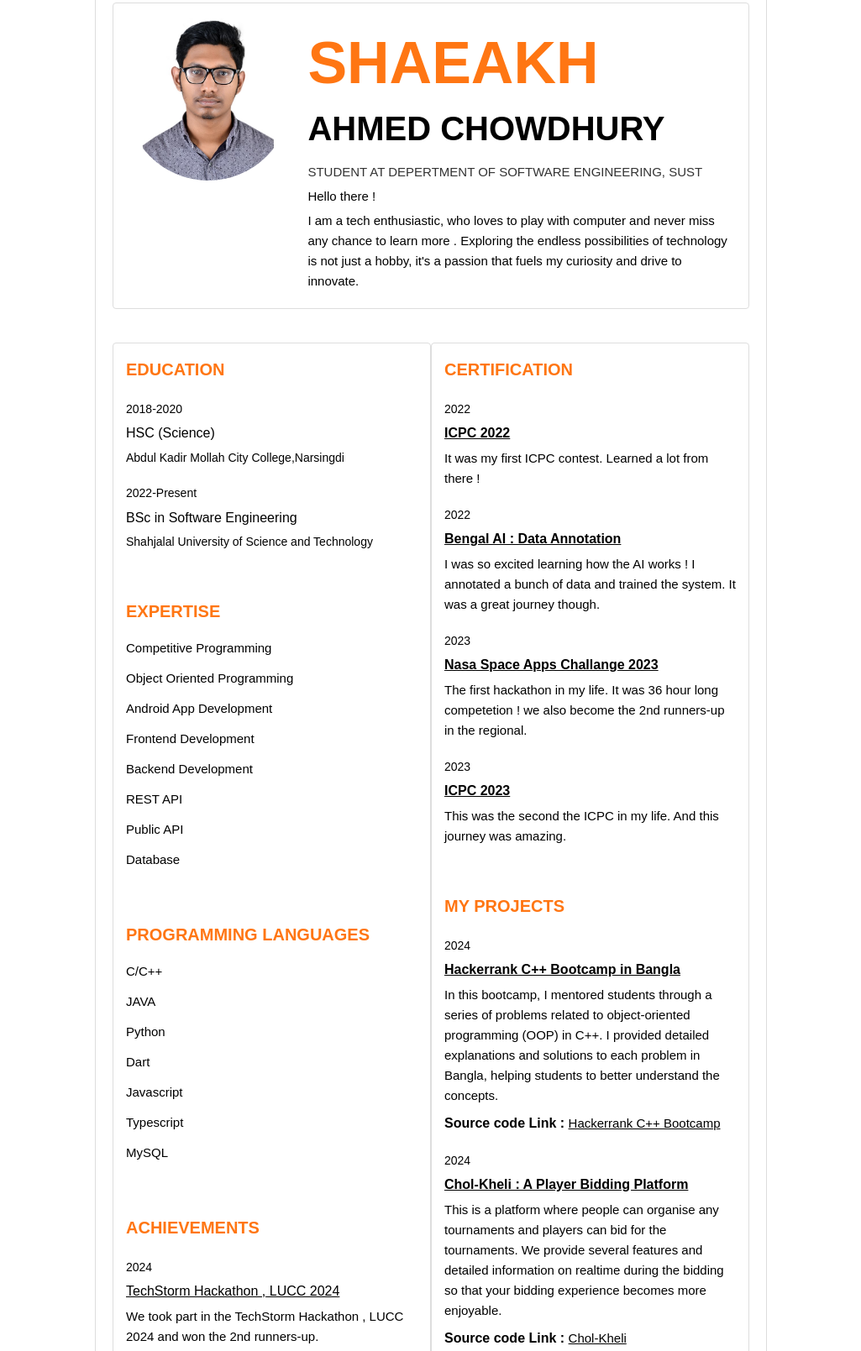
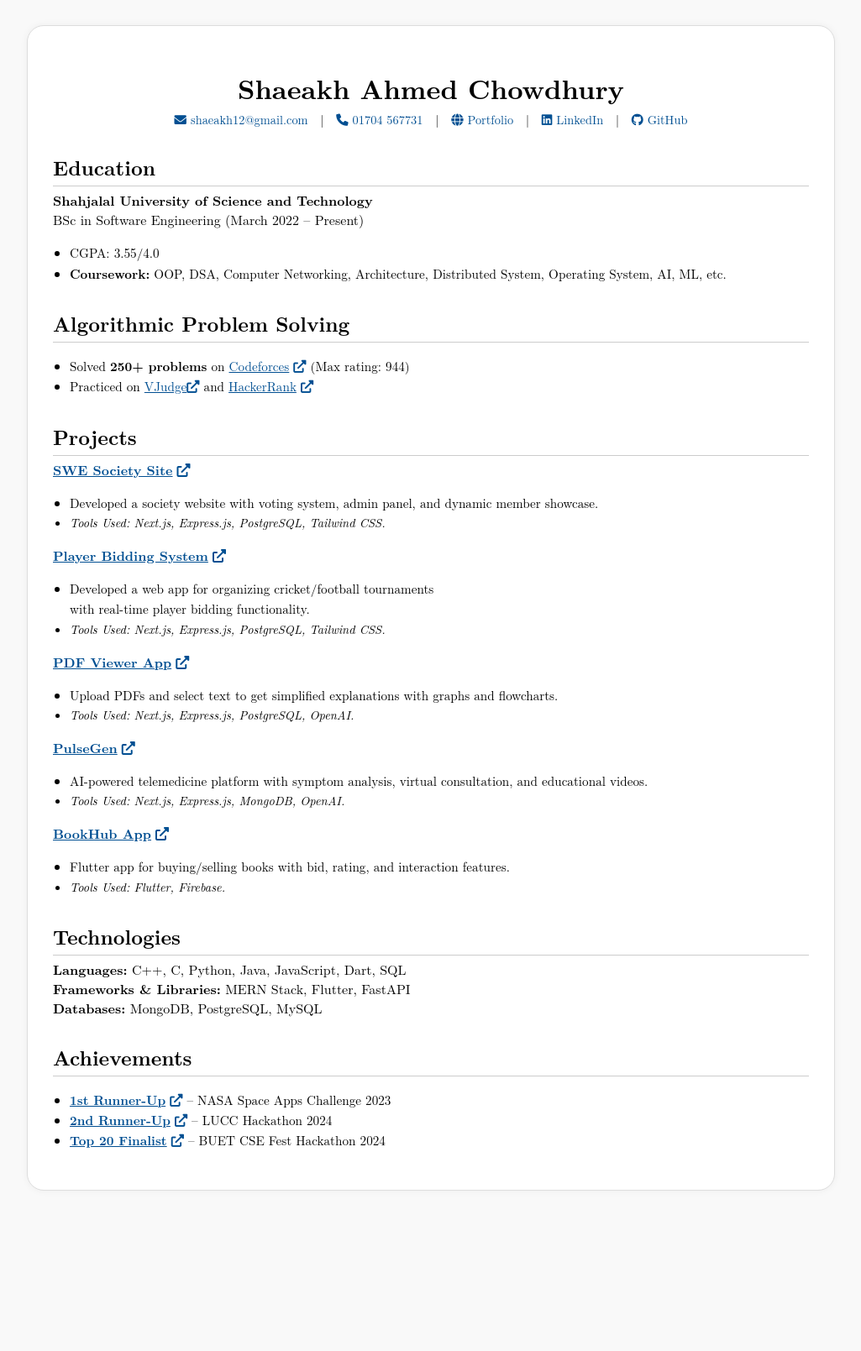
Before and after one commit to shaeakh/shaeakh.github.io, a website: page index.html in a window 1280 px wide. Shown: the part 18-1627 px from the top of the page at 84% size, without its empty margins (127-1152 px from the left). After the commit the page ends 1484 px from the top, so only its background shows below. Drawn offline with nearby package versions, Linux system fonts and the light colour scheme; a web font is replaced by a local one.

Commit message:
Latex cv submitted

```diff
--- a/index.html
+++ b/index.html
@@ -1,324 +1,367 @@
 <!DOCTYPE html>
 <html lang="en">
   <head>
-    <meta charset="UTF-8">
-    <meta name="viewport" content="width=device-width, initial-scale=1.0">
-
-    <!-- title -->
-    <title>Shaeakh's Resume</title>
-    <!-- CSS -->
-    <link rel="stylesheet" href="style.css">
+    <meta charset="UTF-8" />
+    <meta name="viewport" content="width=device-width, initial-scale=1.0" />
+    <title>Shaeakh Ahmed Chowdhury - CV</title>
+    <link rel="preconnect" href="https://fonts.googleapis.com" />
+    <link rel="preconnect" href="https://fonts.gstatic.com" crossorigin />
+    <link
+      href="https://fonts.googleapis.com/css2?family=Latin+Modern+Roman:wght@400;600;700&display=swap"
+      rel="stylesheet"
+    />
+    <link
+      rel="stylesheet"
+      href="https://cdnjs.cloudflare.com/ajax/libs/font-awesome/6.0.0-beta3/css/all.min.css"
+    />
     <style>
       body {
-            font-family: 'Arial', sans-serif;
-            margin: 0;
-            padding: 0;
-            line-height: 1.6;
-            color: #333;
-            background-color: #fff;
+        font-family: "Latin Modern Roman", serif; /* Implemented LaTeX-like font */
+        background-color: #f9f9f9;
+        padding: 40px;
+        color: #000; /* All text color set to black */
       }
       .container {
-            max-width: 800px;
-            margin: 0 auto;
-            padding: 20px;
+        max-width: 900px;
+        margin: auto;
+        background-color: #fff;
+        padding: 30px;
+        border-radius: 20px;
+        box-shadow: 0 0 10px rgba(0, 0, 0, 0.05);
         border: 1px solid #ddd;
       }
-        .profile_container, .group1, .group2, .group3 {
+      h1,
+      h2 {
+        color: #000; /* Set headings to black */
+        margin-bottom: 5px;
+      }
+      h1 {
+        font-size: 2rem;
+        text-align: center;
+      }
+      h2 {
+        border-bottom: 1px solid #ccc;
+        padding-bottom: 5px;
+        margin-top: 30px;
+      }
+      p,
+      li {
+        font-size: 0.95rem;
+        line-height: 1.6;
+      }
+      ul {
+        padding-left: 20px;
+      }
+      .icon {
+        color: #014f92; /* Set icon color to #014f92 */
+        margin-left: 5px; /* Spacing for the icon */
+      }
+      .hyperlinked-text {
+        color: #014f92;
+      }
+      .contact {
+        text-align: center;
         margin-bottom: 20px;
-            background: #fff;
+        font-size: 0.9rem;
+      }
+      .contact a {
+        color: #014f92; /* Hyperlink text color remains #014f92 */
+        text-decoration: none;
+        margin: 0 10px;
+        display: inline-block; /* Allows margin to work correctly */
+      }
+      .contact a i {
+        margin-right: 5px;
+      }
+      .project,
+      .entry {
+        margin-bottom: 5px;
+      }
+      .project-title,
+      .entry-title {
+        font-weight: 600;
+        color: #000; /* Set project/entry titles to black */
+      }
+      .tools {
+        font-style: italic;
+        color: #000; /* Set tools text to black */
+        font-size: 0.9rem;
+      }
+      a.external-link-icon {
+        color: #014f92; /* Ensure external link icons match the link color */
+        margin-left: 5px; /* Spacing for the icon after text */
+      }
+
+      /* Responsive adjustments */
+      @media (max-width: 768px) {
+        body {
+          padding: 20px; /* Reduce padding on smaller screens */
+        }
+        .container {
+          padding: 20px; /* Reduce container padding */
+          border-radius: 10px; /* Slightly smaller border-radius */
+        }
+        h1 {
+          font-size: 1.8rem; /* Slightly smaller heading on small screens */
+        }
+        h2 {
+          margin-top: 25px; /* Adjust top margin for headings */
+        }
+        p,
+        li {
+          font-size: 0.9rem; /* Slightly smaller body text */
+        }
+        .contact a {
+          margin: 5px; /* Adjust spacing for contact links */
+          display: block; /* Stack contact links vertically */
+          width: fit-content; /* Adjust width to fit content */
+          margin-left: auto; /* Center individual links */
+          margin-right: auto; /* Center individual links */
+        }
+        .contact span.separator {
+          display: none; /* Hide the | separator when links are stacked */
+        }
+      }
+
+      @media (max-width: 480px) {
+        body {
           padding: 15px;
-            border: 1px solid #ddd;
-            border-radius: 4px;
         }
-        h1, h3 {
-            color: #222;
-            margin-bottom: 10px;
+        .container {
+          padding: 15px;
         }
-        .profilename {
-            font-size: 1.8em;
-            margin: 0;
+        h1 {
+          font-size: 1.5rem;
         }
-        .profiletitle, .Profiledescription, .itemTitle, .itemSubtitle, .preTitle {
-            margin: 5px 0;
+        h2 {
+          font-size: 1.2rem;
         }
-        .skills_list, .socialItems, .interestItems {
-            list-style: none;
-            padding: 0;
+        p,
+        li {
+          font-size: 0.85rem;
         }
-        .skills_list li, .socialItem, .interestItem {
-            padding: 3px 0;
-        }
-        a {
-            color: #000;
-            text-decoration: underline;
-        }
-        .HR {
-            border: 0;
-            height: 1px;
-
-            background: #ccc;
-            margin: 20px 0;
-        }
-        @media print {
-            a {
-                color: #000;
-                text-decoration: none;
+        .contact a {
+          font-size: 0.8rem;
         }
       }
     </style>
-
-    <!-- script -->
-    <script src="https://unpkg.com/feather-icons"></script>
   </head>
   <body>
     <div class="container">
-        <div class="profile">
-            <div class="profile_container">
-                <div class="ProfileImg">
-                    <img src="/assets/Shaeakh.jpg" alt="Shaeakh Ahmed Chowdhury">
+      <h1>Shaeakh Ahmed Chowdhury</h1>
+      <div class="contact">
+        <a href="mailto:shaeakh12@gmail.com"
+          ><i class="fas fa-envelope"></i>shaeakh12@gmail.com</a
+        >
+        <span class="separator">|</span>
+        <a href="tel:+8801704567731"
+          ><i class="fas fa-phone"></i>01704 567731</a
+        >
+        <span class="separator">|</span>
+        <a href="https://yourwebsite.com/"
+          ><i class="fas fa-globe"></i>Portfolio</a
+        >
+        <span class="separator">|</span>
+        <a href="https://www.linkedin.com/in/shaeakh1/"
+          ><i class="fab fa-linkedin"></i>LinkedIn</a
+        >
+        <span class="separator">|</span>
+        <a href="https://github.com/shaeakh"
+          ><i class="fab fa-github"></i>GitHub</a
+        >
       </div>
-                <div class="profiletxt">
-                    <h1 class="profilename">
-                        <span class="firstname">Shaeakh</span>
-                        <span class="lastname">Ahmed Chowdhury</span>
-                    </h1>
-                    <p class="profiletitle">
-                        Student at Depertment of Software Engineering, SUST
-                    </p>
-                    <p class="Profiledescription">
-                        Hello there !
-                    </p>
-                    <p class="Profiledescription">
-                        I am a tech enthusiastic, who loves to play with computer
-                        and never miss any chance to learn more .
-                        Exploring the endless possibilities of technology is not just a hobby,
-                        it's a passion that fuels my curiosity and drive to innovate.
-                    </p>
 
-                    <!-- <a href="./assets/CV.pdf" class="DownloadBtn" download="Shaeakh's Resume.pdf">Download Resume</a> -->
+      <h2>Education</h2>
+      <div class="entry">
+        <div class="entry-title">
+          Shahjalal University of Science and Technology
         </div>
-            </div>
-        </div>
-        <div class="group1">
-            <div class="education">
-                <h3 class="title">Education</h3>
-                <div class="eduItem">
-                    <p class="preTitle">2018-2020</p>
-                    <h4 class="itemTitle">HSC (Science)</h4>
-                    <p class="itemSubtitle">Abdul Kadir Mollah City College,Narsingdi</p>
-                </div>
-                <div class="eduItem">
-                    <p class="preTitle">2022-Present</p>
-                    <h4 class="itemTitle">BSc in Software Engineering</h4>
-                    <p class="itemSubtitle">Shahjalal University of Science and Technology</p>
-                </div>
-            </div>
-            <div class="skills">
-                <h3 class="title">expertise</h3>
-                <ul class="skills_list Profiledescription">
-                    <li>Competitive Programming</li>
-                    <li>Object Oriented Programming</li>
-                    <li>Android App Development</li>
-                    <li>Frontend Development</li>
-                    <li>Backend Development</li>
-                    <li>REST API</li>
-                    <li>Public API</li>
-                    <li>Database</li>
+        <div>BSc in Software Engineering (March 2022 – Present)</div>
+        <ul>
+          <li>CGPA: 3.55/4.0</li>
+          <li>
+            <strong>Coursework:</strong> OOP, DSA, Computer Networking,
+            Architecture, Distributed System, Operating System, AI, ML, etc.
+          </li>
         </ul>
       </div>
-            <div class="reference">
-                <h3 class="title">Programming Languages</h3>
-                <div class="reference_item">
-                    <ul class="skills_list Profiledescription">
-                        <li>C/C++</li>
-                        <li>JAVA</li>
-                        <li>Python</li>
-                        <li>Dart</li>
-                        <li>Javascript</li>
-                        <li>Typescript</li>
-                        <li>MySQL</li>
+
+      <h2>Algorithmic Problem Solving</h2>
+      <ul>
+        <li>
+          Solved <strong>250+ problems</strong> on
+          <a
+            href="https://codeforces.com/profile/hay-maker"
+            class="hyperlinked-text"
+            >Codeforces<i
+              class="icon fas fa-external-link-alt external-link-icon"
+            ></i
+          ></a>
+          (Max rating: 944)
+        </li>
+        <li>
+          Practiced on
+          <a href="https://vjudge.net/user/shaeakh" class="hyperlinked-text"
+            >VJudge<i class="fas fa-external-link-alt external-link-icon"></i
+          ></a>
+          and
+          <a
+            href="https://www.hackerrank.com/profile/shaeakh12"
+            class="hyperlinked-text"
+            >HackerRank<i
+              class="icon fas fa-external-link-alt external-link-icon"
+            ></i
+          ></a>
+        </li>
+      </ul>
+
+      <h2>Projects</h2>
+      <div class="project">
+        <div class="project-title">
+          <a
+            href="https://github.com/nafi-ullah/swe-society-site"
+            class="hyperlinked-text"
+            >SWE Society Site<i
+              class="icon fas fa-external-link-alt external-link-icon"
+            ></i
+          ></a>
+        </div>
+        <ul>
+          <li>
+            Developed a society website with voting system, admin panel, and
+            dynamic member showcase.
+          </li>
+          <li class="tools">
+            Tools Used: Next.js, Express.js, PostgreSQL, Tailwind CSS.
+          </li>
         </ul>
       </div>
+
+      <div class="project">
+        <div class="project-title">
+          <a
+            href="https://github.com/shaeakh/WebProject"
+            class="hyperlinked-text"
+            >Player Bidding System<i
+              class="icon fas fa-external-link-alt external-link-icon"
+            ></i
+          ></a>
         </div>
-            <div class="awards">
-                <h3 class="title">achievements</h3>
-                <div class="awardsItem">
-                    <p class="preTitle">2024</p>
-                    <h4 class="itemTitle"><a href="https://github.com/shaeakh/sust_oracle">TechStorm Hackathon , LUCC 2024</a></h4>
-                    <p class="Profiledescription">
-                        We took part in the TechStorm Hackathon , LUCC 2024 and won the 2nd runners-up.
-                    </p>
-                </div>
-                <div class="awardsItem">
-                    <p class="preTitle">2023</p>
-                    <h4 class="itemTitle"><a href="https://github.com/shaeakh/kibo_sample_apk">Kibo Robot Programming Challange 2023</a></h4>
-                    <p class="Profiledescription">
-                        It was my honor to hold rank 11th in the national round Kibo Robot Programming Challange 2023.
-                        We build several apps to move and execute astro-bees in the space.
-                    </p>
-                </div>
-                <div class="awardsItem">
-                    <p class="preTitle">2023</p>
-                    <h4 class="itemTitle"><a href="https://drive.google.com/file/d/1rFCZ1IReNFRGb1KSdxrpLdIAdkWxrTfb/view?usp=drive_link">Nasa Space Apps Challange 2023</a></h4>
-                    <p class="Profiledescription">
-                        It was my honor to hold rank 2nd in the regional round Nasa Space Apps Challange 2023.
-                        We worked to solve the wildfire issues. And that was a boom !
-                    </p>
-                </div>
-            </div>
-        </div>
-        <div class="group2">
-            <div class="certification">
-                <h3 class="title">certification</h3>
-
-                <div class="certificationItem">
-                    <p class="preTitle">2022</p>
-                    <h4 class="itemTitle"> <a href="https://drive.google.com/file/d/1hODLl8AP46cvWgIJwmzr2ohOohK1Frre/view?usp=drive_link" class="C_item" target="_blank">ICPC 2022</a></h4>
-                    <p class="Profiledescription">
-                        It was my first ICPC contest. Learned a lot from there !
-                    </p>
+        <ul>
+          <li>
+            Developed a web app for organizing cricket/football tournaments<br />with
+            real-time player bidding functionality.
+          </li>
+          <li class="tools">
+            Tools Used: Next.js, Express.js, PostgreSQL, Tailwind CSS.
+          </li>
+        </ul>
       </div>
 
-                <div class="certificationItem">
-                    <p class="preTitle">2022</p>
-                    <h4 class="itemTitle"> <a href="https://drive.google.com/file/d/1brM5Yhm4dvWsFR9SC3Uh2uJRxNDAccEi/view?usp=drive_link" class="C_item" target="_blank">Bengal AI : Data Annotation</a></h4>
-                    <p class="Profiledescription">
-                        I was so excited learning how the AI works ! I annotated a bunch of data and trained the system. It was a great journey though.
-                    </p>
+      <div class="project">
+        <div class="project-title">
+          <a
+            href="https://github.com/shaeakh/pdf_viewer"
+            class="hyperlinked-text"
+            >PDF Viewer App<i
+              class="icon fas fa-external-link-alt external-link-icon"
+            ></i
+          ></a>
+        </div>
+        <ul>
+          <li>
+            Upload PDFs and select text to get simplified explanations with
+            graphs and flowcharts.
+          </li>
+          <li class="tools">
+            Tools Used: Next.js, Express.js, PostgreSQL, OpenAI.
+          </li>
+        </ul>
       </div>
 
-                <div class="certificationItem">
-                    <p class="preTitle">2023</p>
-                    <h4 class="itemTitle"> <a href="https://drive.google.com/file/d/1L1eZ0b3EJqjp4bU_rgKAGx5pWYSmYQS_/view?usp=drive_link" class="C_item" target="_blank">Nasa Space Apps Challange 2023</a></h4>
-                    <p class="Profiledescription">
-                        The first hackathon in my life. It was 36 hour long competetion ! we also become the 2nd runners-up in the regional.
-                    </p>
+      <div class="project">
+        <div class="project-title">
+          <a
+            href="https://github.com/shaeakh/tech_titans"
+            class="hyperlinked-text"
+            >PulseGen<i
+              class="icon fas fa-external-link-alt external-link-icon"
+            ></i
+          ></a>
+        </div>
+        <ul>
+          <li>
+            AI-powered telemedicine platform with symptom analysis, virtual
+            consultation, and educational videos.
+          </li>
+          <li class="tools">
+            Tools Used: Next.js, Express.js, MongoDB, OpenAI.
+          </li>
+        </ul>
       </div>
 
-                <div class="certificationItem">
-                    <p class="preTitle">2023</p>
-                    <h4 class="itemTitle"> <a href="https://drive.google.com/file/d/1_4lpYHa96vvArCHkaHqQvULNy0DpVqqM/view?usp=drive_link" class="C_item" target="_blank">ICPC 2023</a></h4>
-                    <p class="Profiledescription">
-                        This was the second the ICPC in my life. And this journey was amazing.
-                    </p>
+      <div class="project">
+        <div class="project-title">
+          <a
+            href="https://github.com/shaeakh/android_app_project_bookhub"
+            class="hyperlinked-text"
+            >BookHub App<i
+              class="icon fas fa-external-link-alt external-link-icon"
+            ></i
+          ></a>
+        </div>
+        <ul>
+          <li>
+            Flutter app for buying/selling books with bid, rating, and
+            interaction features.
+          </li>
+          <li class="tools">Tools Used: Flutter, Firebase.</li>
+        </ul>
       </div>
 
+      <h2>Technologies</h2>
+      <strong>Languages:</strong> C++, C, Python, Java, JavaScript, Dart, SQL
+      <br />
+      <strong>Frameworks & Libraries:</strong> MERN Stack, Flutter, FastAPI
+      <br />
+      <strong>Databases:</strong> MongoDB, PostgreSQL, MySQL
+
+      <h2>Achievements</h2>
+      <ul>
+        <li>
+          <strong
+            ><a
+              href="https://drive.google.com/file/d/1L1eZ0b3EJqjp4bU_rgKAGx5pWYSmYQS_/view?usp=drive_link"
+              class="hyperlinked-text"
+              >1st Runner-Up<i
+                class="icon fas fa-external-link-alt external-link-icon"
+              ></i></a
+          ></strong>
+          – NASA Space Apps Challenge 2023
+        </li>
+        <li>
+          <strong
+            ><a
+              href="https://drive.google.com/file/d/13AzlOTYm8M_gGSUiV5w4mYK7cVJoiOFU/view?usp=drive_link"
+              class="hyperlinked-text"
+              >2nd Runner-Up<i
+                class="icon fas fa-external-link-alt external-link-icon"
+              ></i></a
+          ></strong>
+          – LUCC Hackathon 2024
+        </li>
+        <li>
+          <strong
+            ><a
+              href="https://www.facebook.com/photo/?fbid=122115809990541658&set=pcb.1080842450312085"
+              class="hyperlinked-text"
+              >Top 20 Finalist<i
+                class="icon fas fa-external-link-alt external-link-icon"
+              ></i></a
+          ></strong>
+          – BUET CSE Fest Hackathon 2024
+        </li>
+      </ul>
     </div>
-
-            <div class="certification">
-                <h3 class="title">My Projects</h3>
-
-
-                <div class="certificationItem">
-                    <p class="preTitle">2024</p>
-                    <h4 class="itemTitle"> <a href="https://youtube.com/playlist?list=PL-dWyZ8prR9U94IrRyULpZwKVsZff3HbD&si=J-pBFrKfS3a3Q-Tq" class="C_item" target="_blank">Hackerrank C++ Bootcamp in Bangla </a></h4>
-                    <p class="Profiledescription">
-                        In this bootcamp, I mentored students through a series of problems related to object-oriented programming (OOP) in C++. I provided detailed explanations and solutions to each problem in Bangla, helping students to better understand the concepts.
-                    </p>
-                    <p class="C_item">
-                        Source code Link : <a href="https://github.com/shaeakh/hackerRank_CPP_solution" class=" Profiledescription" target="_blank">Hackerrank C++ Bootcamp</a>
-                    </p>
-                </div>
-                <div class="certificationItem">
-                    <p class="preTitle">2024</p>
-                    <h4 class="itemTitle"> <a href="https://github.com/shaeakh/WebProject" class="C_item" target="_blank">Chol-Kheli : A Player Bidding Platform</a></h4>
-                    <p class="Profiledescription">
-                        This is a platform where people can organise any tournaments and players can bid for the tournaments. We provide several features and detailed information on realtime during the bidding so that your bidding experience becomes more enjoyable.
-                    </p>
-                    <p class="C_item">
-                        Source code Link : <a href="https://github.com/shaeakh/WebProject" class=" Profiledescription" target="_blank">Chol-Kheli</a>
-                    </p>
-                </div>
-
-                <!-- pulsegen -->
-                <div class="certificationItem">
-                    <p class="preTitle">2024</p>
-                    <h4 class="itemTitle"> <a href="https://www.pulsegen.xyz/" class="C_item" target="_blank">Pulsegen : AI Consultant </a></h4>
-                    <p class="Profiledescription">
-                        Pulsegen offers several services including healthcare , online prescriptions, medicine delivery, and integrated tests and diagnostics. Our secure technology gives affordable access to healthcare for all.
-                    </p>
-                    <p class="C_item">
-                        Source code Link : <a href="https://github.com/shaeakh/tech_titans" class=" Profiledescription" target="_blank">Pulsegen</a>
-                    </p>
-                </div>
-                <!-- pulsegen -->
-
-                <!-- pulsegen -->
-
-                <!-- pulsegen -->
-                <div class="certificationItem">
-                    <p class="preTitle">2023</p>
-                    <h4 class="itemTitle"> <a href="https://github.com/shaeakh/android_app_project_bookhub" class="C_item" target="_blank">Android App : Bookhub</a></h4>
-                    <p class="Profiledescription">
-                        It was my project to build a community where people can exchange or sell their books for their own perpose.
-                    </p>
-                </div>
-
-            </div>
-        </div>
-        <hr class="HR" style="margin: 0 auto;">
-        <div class="group3">
-            <div class="contact">
-                <h3 class="title">Contact</h3>
-                <div class="socialItems">
-                    <p class="socialItem">
-                        Sylhet,Bangladesh
-                    </p>
-                    <p class="socialItem">
-                        01704567731
-                    </p>
-                    <p class="socialItem">
-                        shaeakh12@gmail.com
-                    </p>
-                </div>
-            </div>
-            <div class="socials">
-                <h3 class="title">Socials</h3>
-                <div class="socialItems">
-                    <a href="https://github.com/shaeakh" class="socialItem" target="_blank">
-                        <i data-feather="github"></i>
-                        <span>/shaeakh</span>
-                    </a>
-                    <a href="https://www.facebook.com/shaeakh4" class="socialItem" target="_blank">
-                        <i data-feather="facebook"></i>
-                        <span>/shaeakh4</span>
-                    </a>
-                    <a href="https://www.linkedin.com/in/shaeakh/" class="socialItem" target="_blank">
-                        <i data-feather="linkedin"></i>
-                        <span>/shaeakh</span>
-                    </a>
-                </div>
-            </div>
-            <div class="interest">
-                <h3 class="title">Interest</h3>
-                <div class="interestItems">
-                    <div class="interestItem">
-                        <i data-feather="code"></i>
-                        <span>Coding</span>
-                    </div>
-                    <div class="interestItem">
-                        <i data-feather="film"></i>
-                        <span>Movies</span>
-                    </div>
-                    <div class="interestItem">
-                        <i data-feather="book"></i>
-                        <span>Book</span>
-                    </div>
-                    <div class="interestItem">
-                        <i data-feather="map"></i>
-                        <span>Travel</span>
-                    </div>
-                    <div class="interestItem">
-                        <i data-feather="target"></i>
-                        <span>gamming</span>
-                    </div>
-                </div>
-            </div>
-        </div>
-    </div>
-    </div>
-    <script>
-        feather.replace();
-      </script>
   </body>
 </html>
```
Lines whose indentation alone changed are shown as unchanged.
